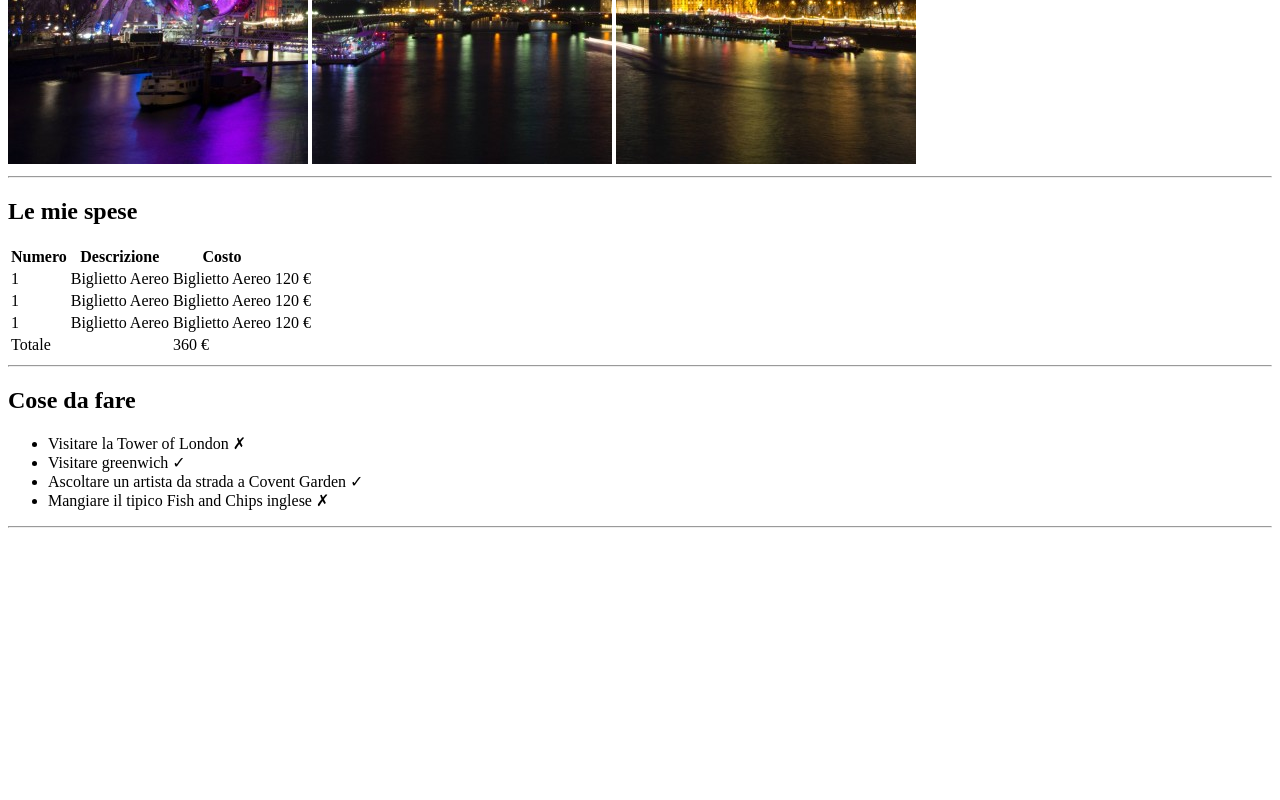
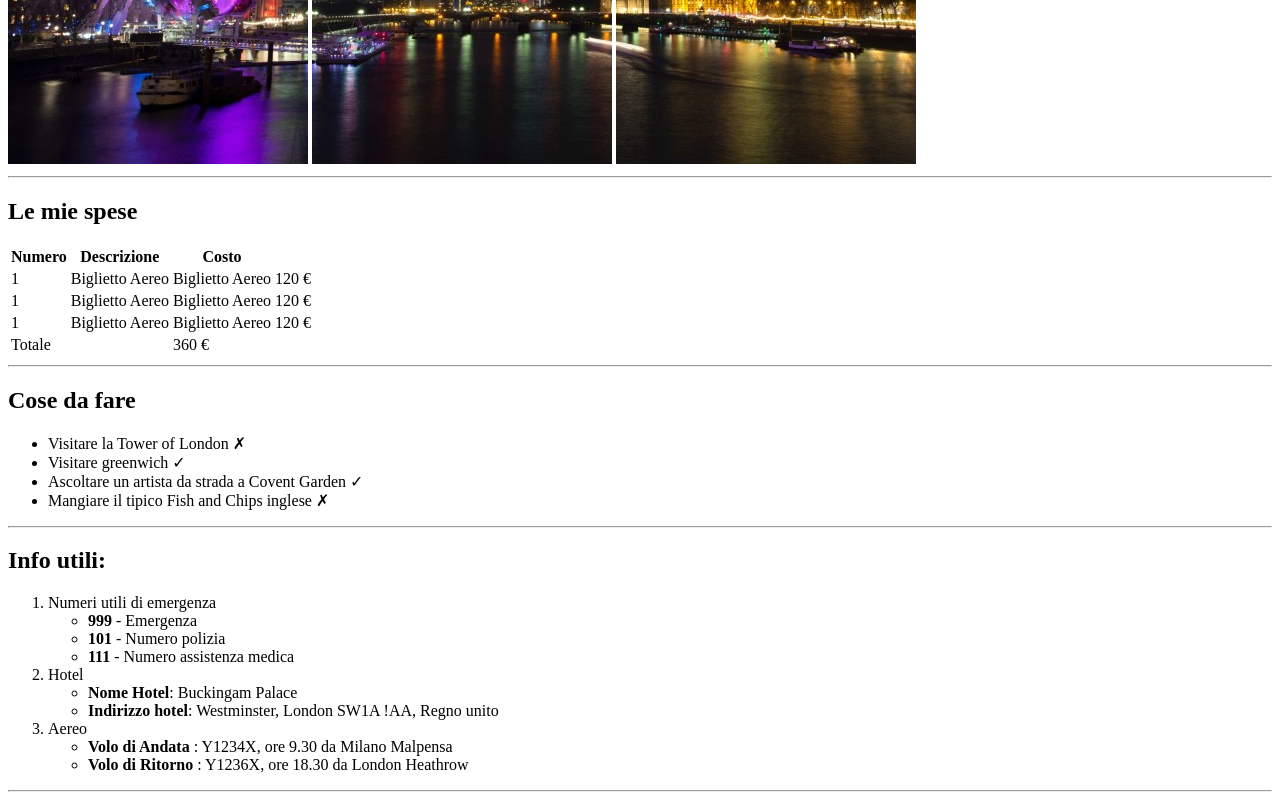
Before and after one commit to alessiozaccato/html-london-trip, a plain HTML site: page index.html in a window 1280 px wide. Shown: the part 516-1316 px from the top of the page. Before the commit the page ends 1052 px from the top, so only its background shows below. Drawn offline with Linux system fonts and the light colour scheme.

Commit message:
ADD: ordered list and unordered list inside

```diff
--- a/index.html
+++ b/index.html
@@ -66,6 +66,35 @@
         </ul>
         <hr>
     </section>
+    <section> <!-- ordered list and unordered list inside -->
+        <h2>Info utili:</h2>
+        <ol> <!-- creation ordered list  -->
+            <li>Numeri utili di emergenza
+                <ul> <!-- unordered inside ordered list -->
+                    <li><strong>999</strong> - Emergenza</li>
+                    <li><strong>101</strong> - Numero polizia</li>
+                    <li><strong>111</strong> - Numero assistenza medica</li>
+                </ul>
+            </li>
+
+            <li>
+                Hotel
+                <ul>
+                    <li><strong>Nome Hotel</strong>: Buckingam Palace</li>
+                    <li><strong>Indirizzo hotel</strong>: Westminster, London SW1A !AA, Regno unito</li>
+                </ul>
+            </li>
+
+            <li>
+                Aereo
+                <ul>
+                    <li><strong>Volo di Andata </strong>: Y1234X, ore 9.30 da Milano Malpensa</li>
+                    <li><strong>Volo di Ritorno </strong>: Y1236X, ore 18.30 da London Heathrow</li>
+                </ul>
+            </li>
+        </ol>
+        <hr>
+    </section>
     </main>
 </body>
 </html>
```
